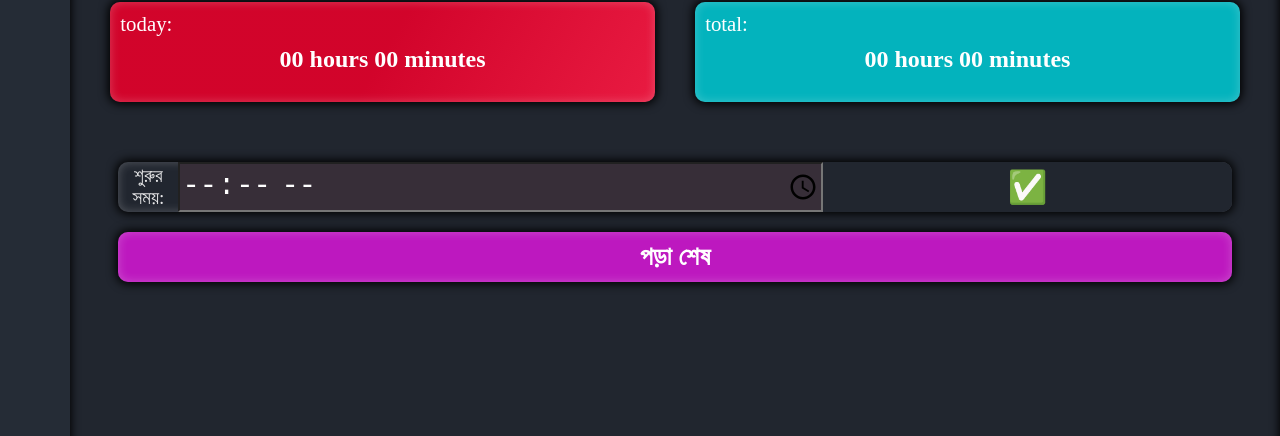
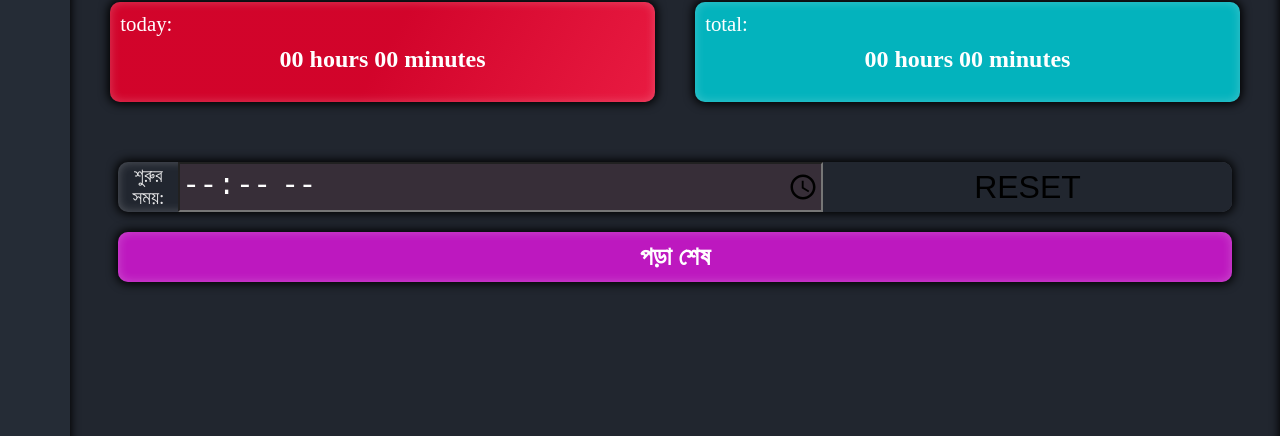
Before and after one commit to abdulahadnewgmail-cmyk/routine-beta-1.3, a website: page index.html in a window 1280 px wide. Shown: the part 364-800 px from the top of the page. Drawn offline with Linux system fonts and the light colour scheme.

Commit message:
Update index.html 1.4

```diff
--- a/index.html
+++ b/index.html
@@ -15,7 +15,8 @@
 
 
 <body>
-
+    <div class="greeting">
+    </div>
   <header>
     <div class="menu" onclick='redirect("table.html")'>
 
@@ -110,7 +111,7 @@
             শুরুর সময়:
       </p>
       <input value="Click" type="time" class="time_input" placeholder="সেট করুন">
-      <button class="tik">✅</button>
+      <button class="tik">RESET</button>
     </div>
 
     <button class="end">পড়া শেষ</button>
```
